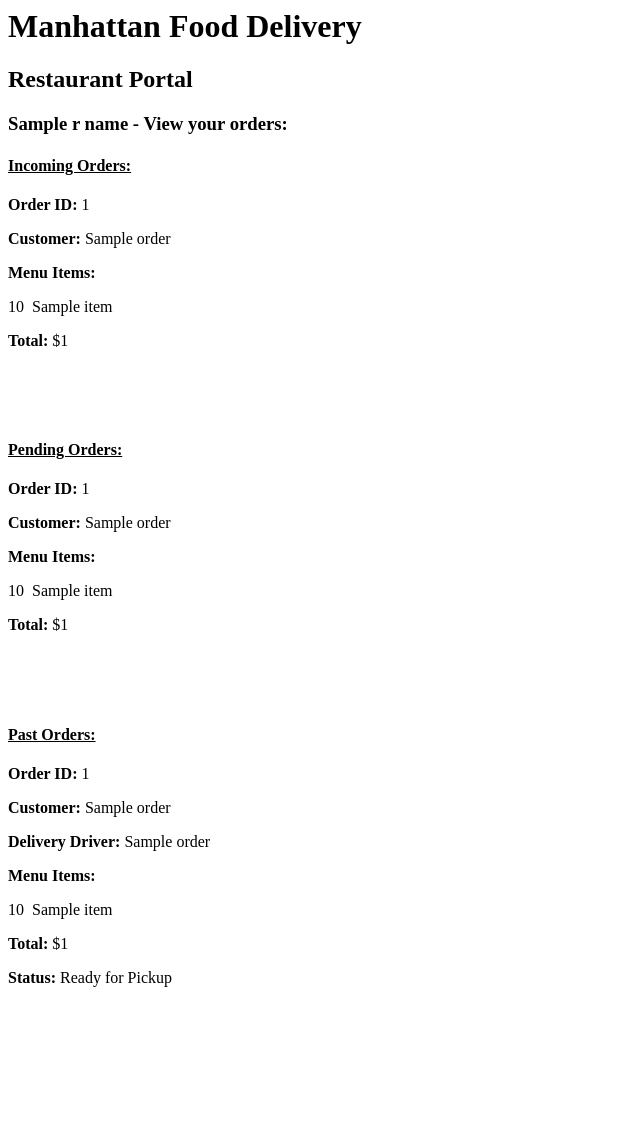
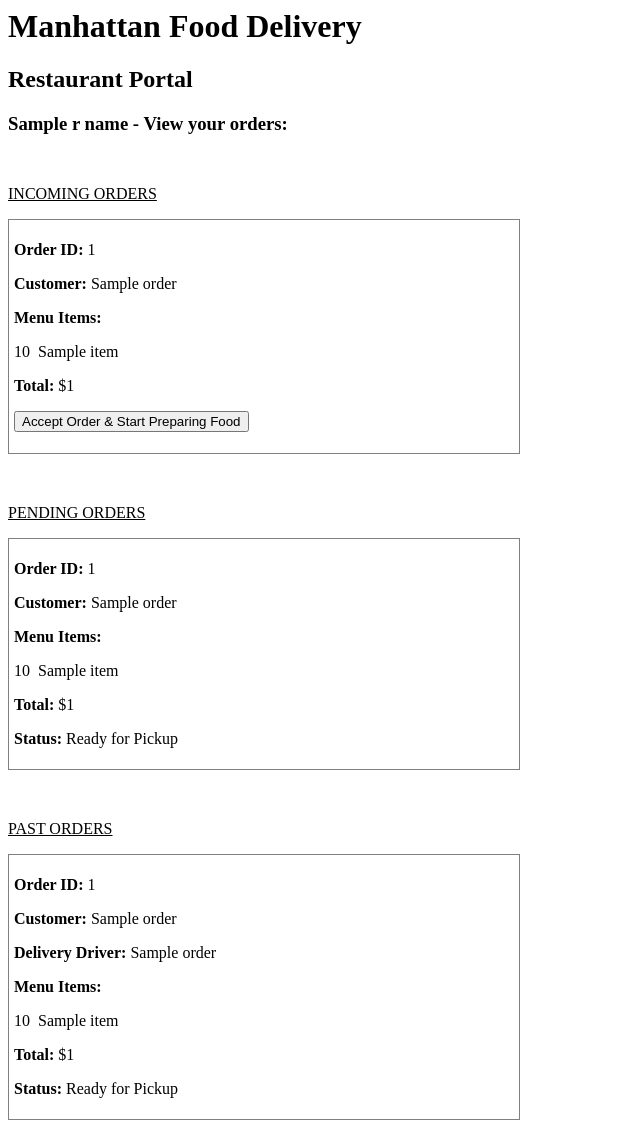
Before and after one commit to patriciathai/CS411-Project, a Flask app: template templates/restaurant_main.html in a window 1280 px wide. Shown: the whole page, without its empty margins (0-640 px from the left). Before the commit the page ends 987 px from the top, so only its background shows below. Run offline with Flask 2, Linux system fonts and the light colour scheme; the template is opened without the code that fills it: most values are stand-ins (such as "Sample title", 1, 10 or a date in 2020); parts of the project's set-up code (start-up, migrations or seed data) failed here and were passed over.

Commit message:
Testing status update for restaurant

```diff
--- a/server.py
+++ b/server.py
@@ -270,29 +270,34 @@ def restaurant_main(rid):
         r_orderdetails.append(result)
       cursor3.close()
 
-      if r_orderdetails[0]['status'] == 'Processing' or r_orderdetails[0]['status'] == 'Preparing Food':
-        order_info = {
-          'oid': row['oid'],
-          'c_name': r_orderdetails[0]['c_name'],
-          'total_price': r_orderdetails[0]['total_price'],
-          'menu_items': menu_items
-        }
-        if r_orderdetails[0]['status'] == 'Processing':
-          incoming.append(order_info)
-        else:
-          pending.append(order_info)
+      order_info = {
+        'oid': row['oid'],
+        'c_name': r_orderdetails[0]['c_name'],
+        'total_price': r_orderdetails[0]['total_price'],
+        'menu_items': menu_items,
+        'status' : r_orderdetails[0]['status'],
+        'd_name': r_orderdetails[0]['d_name']
+      }
+      if r_orderdetails[0]['status'] == 'Processing':
+        incoming.append(order_info)
+      elif r_orderdetails[0]['status'] == 'Preparing Food' or r_orderdetails[0]['status'] == 'Ready for Pickup':
+        pending.append(order_info_)
       else:
-        order_info = {
-          'oid': row['oid'],
-          'c_name': r_orderdetails[0]['c_name'],
-          'total_price': r_orderdetails[0]['total_price'],
-          'menu_items': menu_items,
-          'status' : r_orderdetails[0]['status'],
-          'd_name': r_orderdetails[0]['d_name']
-        }
         past.append(order_info)
 
   return render_template('restaurant_main.html', rid = rid, r_name = r_name, incoming = incoming, pending = pending, past = past)
+
+@app.route("<oid>/update_status_preparing", methods=['POST'] )
+def update_status_preparing(oid):
+  oid = "'"+row['oid']+"'"
+  g.conn.execute("UPDATE order_fulfilled_by_driver SET status = 'Preparing Food' WHERE status = 'Processing' AND oid = {oid}".format(oid=oid))
+  return redirect(url_for('update_status_preparing')) #refreshes page
+
+@app.route("<oid>/update_status_pickup", methods=['POST'] )
+def update_status_pickup(oid):
+  oid = "'"+row['oid']+"'"
+  g.conn.execute("UPDATE order_fulfilled_by_driver SET status = 'Ready for Pickup' WHERE status = 'Preparing Food' AND oid = {oid}".format(oid=oid))
+  return redirect(url_for('update_status_pickup')) #refreshes page
 
 if __name__ == "__main__":
   import click
--- a/templates/restaurant_main.html
+++ b/templates/restaurant_main.html
@@ -1,9 +1,18 @@
 <html>
     <head>
     	<style>
-    		h4 {
-			text-decoration: underline;
-		}
+    		.title {
+			    text-decoration: underline;
+                text-transform: uppercase;
+                margin-top: 50px;
+		    }
+
+            .order_content {
+                border: 1px solid grey;
+                margin-top: 10px;
+                width: 500px;
+                padding: 5px;
+            }
     	</style>
     </head>
     <body>
@@ -11,12 +20,12 @@
         <h2>Restaurant Portal</h2>
         <h3 class="welcome">{{r_name}} - View your orders:</h3>
         <div class="incoming">
-            <h4>Incoming Orders:</h4>
+            <p class="title">Incoming Orders</p>
             {% if not incoming %}
                 <p>You have no incoming orders.</p>
             {% else %}
                 {% for order in incoming %}
-                    <div>
+                    <div class="order_content">
                         <p><strong>Order ID: </strong>{{order['oid']}}</p>
                         <p><strong>Customer: </strong>{{order['c_name']}}</p>
                         <p><strong>Menu Items: </strong></p>
@@ -24,17 +33,20 @@
                             <p>{{item['quantity']}}&nbsp;&nbsp;{{item['m_name']}}</p>
                         {% endfor %}
                         <p><strong>Total: </strong>${{order['total_price']}}</p>
-		    </div><br>
+                        <form action = "{{order['oid']}}/update_status_preparing" method="POST" >
+                            <button type ="Submit">Accept Order & Start Preparing Food</button>
+                        </form>
+		            </div>
                 {% endfor %}
             {% endif %}
-        </div><br><br>
+        </div>
         <div class="pending">
-            <h4>Pending Orders:</h4>
+            <p class="title">Pending Orders</p>
             {% if not pending %}
                 <p>You have no pending orders.</p>
             {% else %}
                 {% for order in pending %}
-                    <div>
+                    <div class="order_content">
                         <p><strong>Order ID: </strong>{{order['oid']}}</p>
                         <p><strong>Customer: </strong>{{order['c_name']}}</p>
                         <p><strong>Menu Items: </strong></p>
@@ -42,17 +54,23 @@
                             <p>{{item['quantity']}}&nbsp;&nbsp;{{item['m_name']}}</p>
                         {% endfor %}
                         <p><strong>Total: </strong>${{order['total_price']}}</p>
-                    </div><br>
+                        <p><strong>Status: </strong>{{order['status']}}</p>
+                        {% if order['status'] == 'Preparing Food' %}
+                            <form action = "{{order['oid']}}/update_status_pickup" method="POST" >
+                                <button type ="Submit">Set Order Ready for Pickup</button>
+                            </form>
+                        {% endif %}
+                    </div>
                 {% endfor %}
             {% endif %}
-        </div><br><br>
+        </div>
         <div class="past">
-            <h4>Past Orders:</h4>
+            <p class="title">Past Orders</p>
             {% if not past %}
                 <p>You have no past orders.</p>
             {% else %}
                 {% for order in past %}
-                    <div>
+                    <div class="order_content">
                         <p><strong>Order ID: </strong>{{order['oid']}}</p>
                         <p><strong>Customer: </strong>{{order['c_name']}}</p>
                         <p><strong>Delivery Driver: </strong>{{order['d_name']}}</p>
@@ -62,7 +80,7 @@
                         {% endfor %}
                         <p><strong>Total: </strong>${{order['total_price']}}</p>
                         <p><strong>Status: </strong>{{order['status']}}</p>
-                    </div><br>
+                    </div>
                 {% endfor %}
             {% endif %}
         </div>
```
